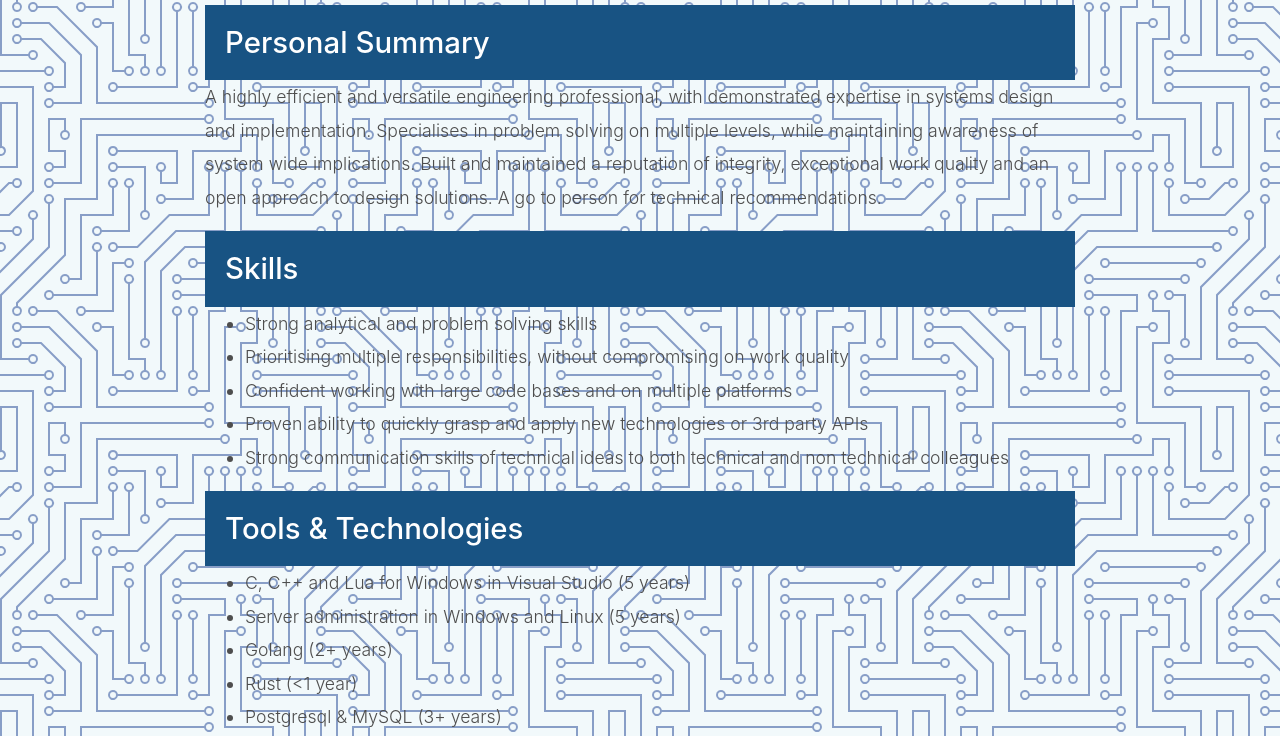
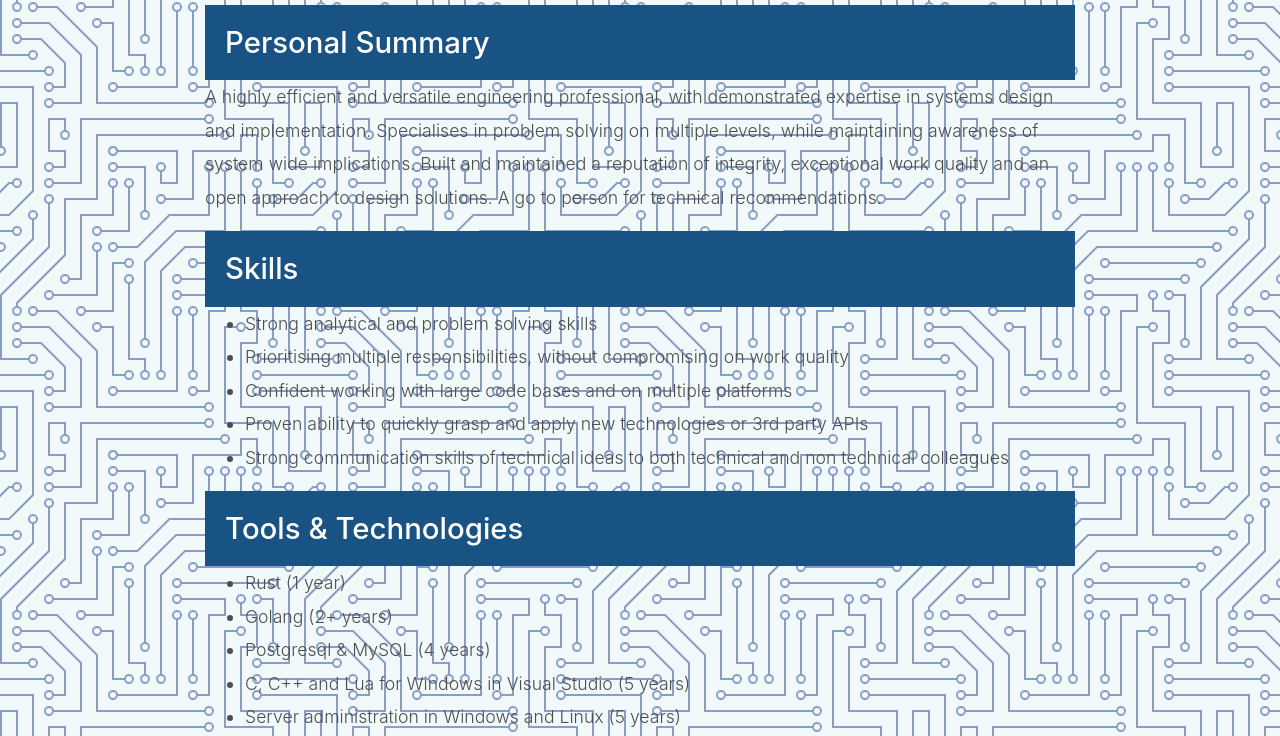
Before and after one commit to bfjnaude/cv, a plain HTML site: page cv.html in a window 1280 px wide. Shown: the part 204-940 px from the top of the page. Drawn offline with Linux system fonts and the light colour scheme.

Commit message:
2022 updates

```diff
--- a/cv.html
+++ b/cv.html
@@ -35,11 +35,11 @@
 </ul>
 <h3 id="tools-technologies">Tools &amp; Technologies</h3>
 <ul>
+<li>Rust (1 year)</li>
+<li>Golang (2+ years)</li>
+<li>Postgresql &amp; MySQL (4 years)</li>
 <li>C, C++ and Lua for Windows in Visual Studio (5 years)</li>
 <li>Server administration in Windows and Linux (5 years)</li>
-<li>Golang (2+ years)</li>
-<li>Rust (&lt;1 year)</li>
-<li>Postgresql &amp; MySQL (3+ years)</li>
 <li>Amazon Web Services (2+ years)
 <ul>
 <li>Cloudformation for resource deployment</li>
```
Also changed, not shown: index.html (+3 -3 lines), 1 other file.
